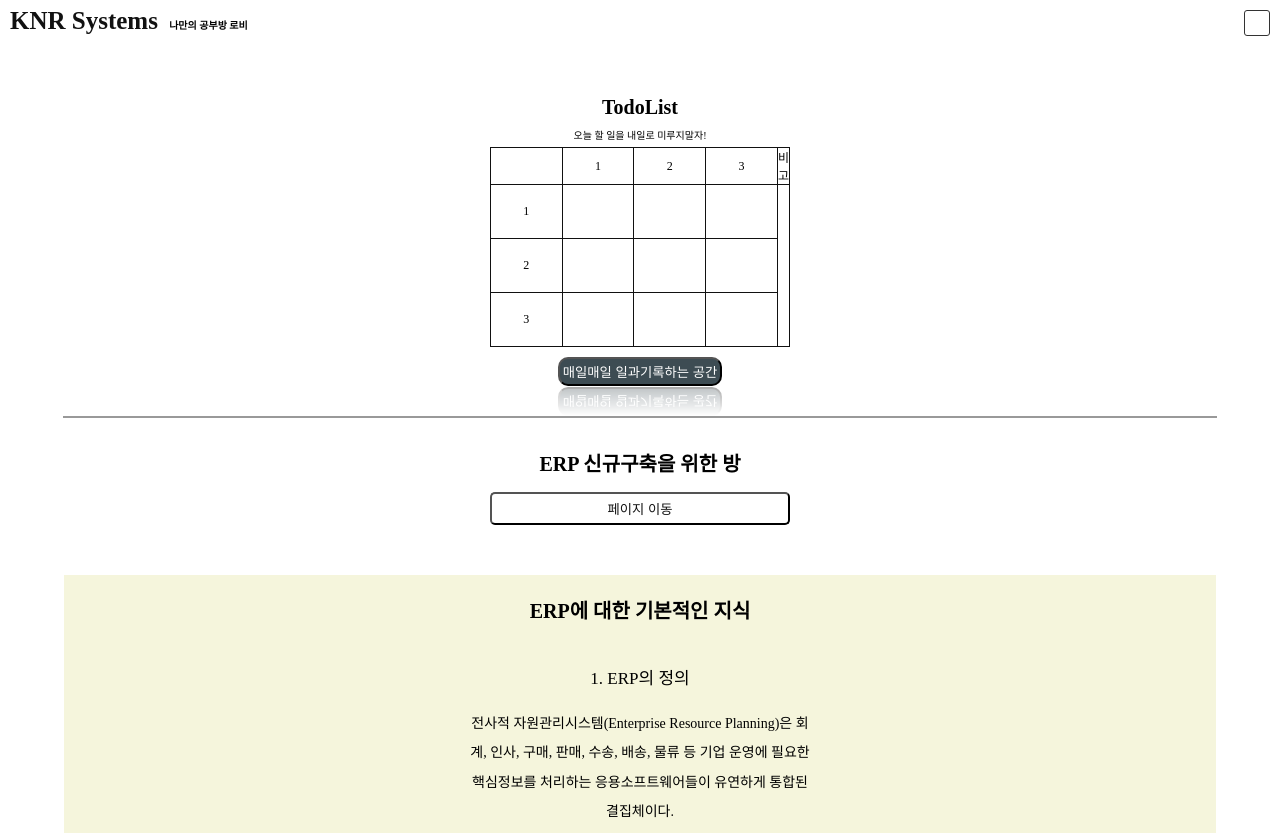
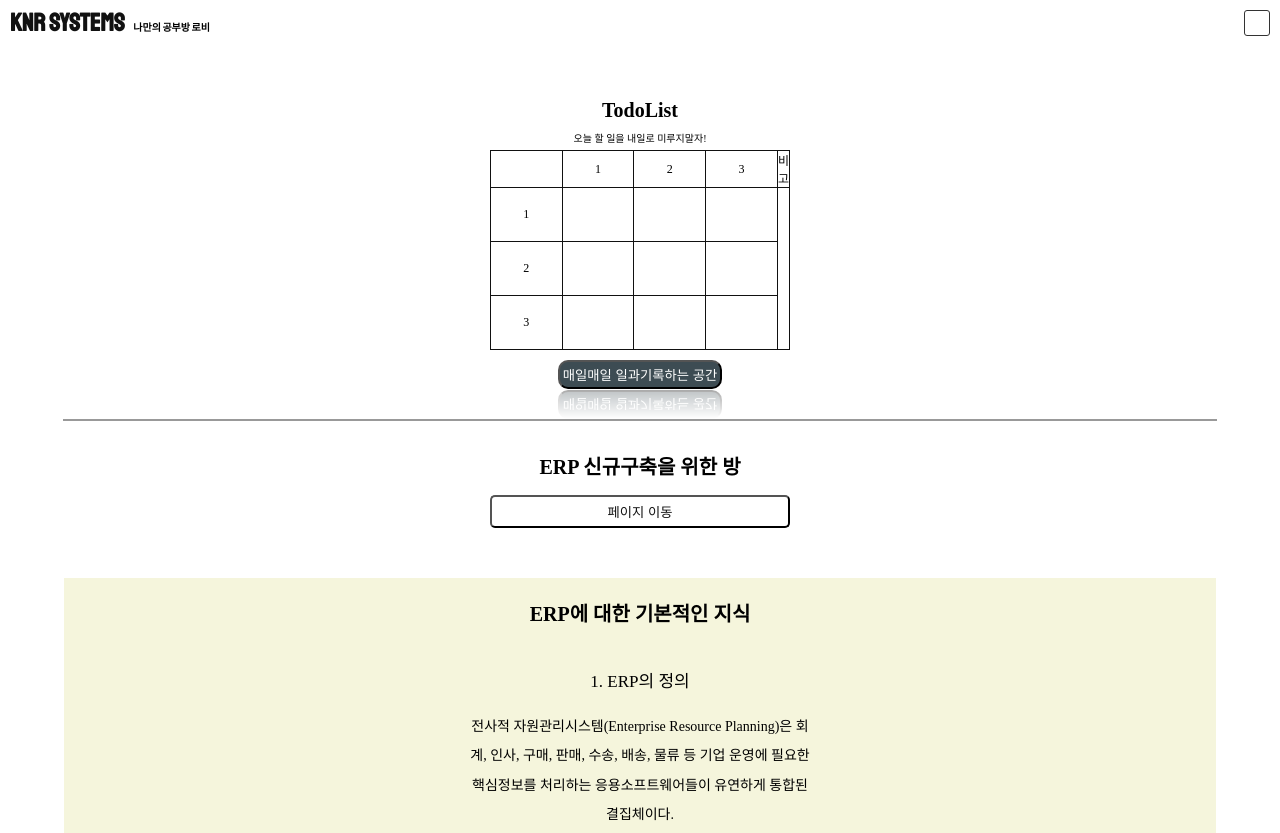
Before and after one commit to tuy112/jstolTodoList, a plain HTML site: page index.html in a window 1280 px wide. Shown: the top 833 px of the page. Drawn offline with Linux system fonts and the light colour scheme; some icons are missing.

Commit message:
feat : 새로운 폰트 추가

```diff
--- a/css/index.css
+++ b/css/index.css
@@ -10,6 +10,7 @@
   justify-content: space-between;
 }
 #header h1 {
+  font-family: 'Staatliches', cursive;
   font-size: 25px;
   font-weight: 600;
   margin-top: 7px;
--- a/css/reset.css
+++ b/css/reset.css
@@ -1,3 +1,6 @@
+@import url('https://fonts.googleapis.com/css2?family=Staatliches&display=swap');
+@import url('https://fonts.googleapis.com/css2?family=Montserrat:wght@100&display=swap');
+
 html, body, div, span, applet, object, iframe,
 h1, h2, h3, h4, h5, h6, p, blockquote, pre,
 a, abbr, acronym, address, big, cite, code,
```
